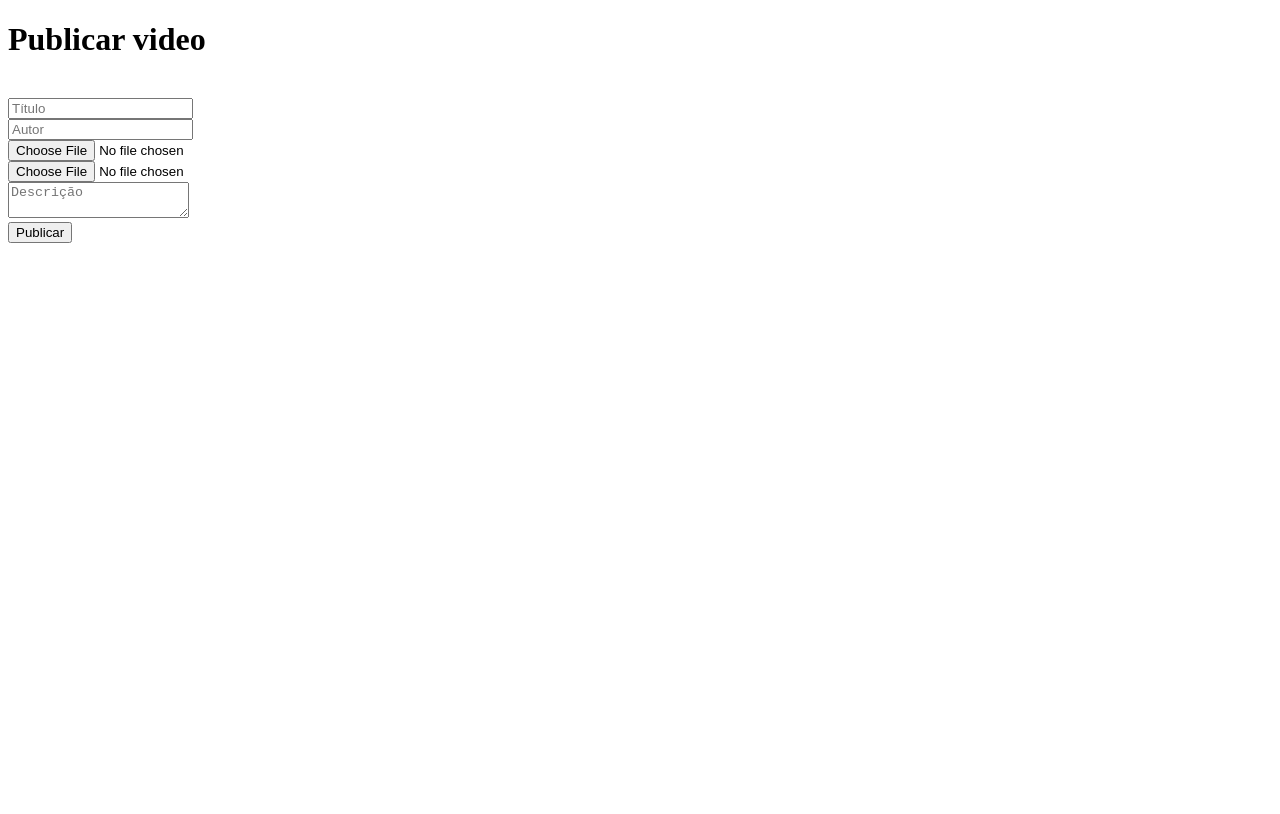
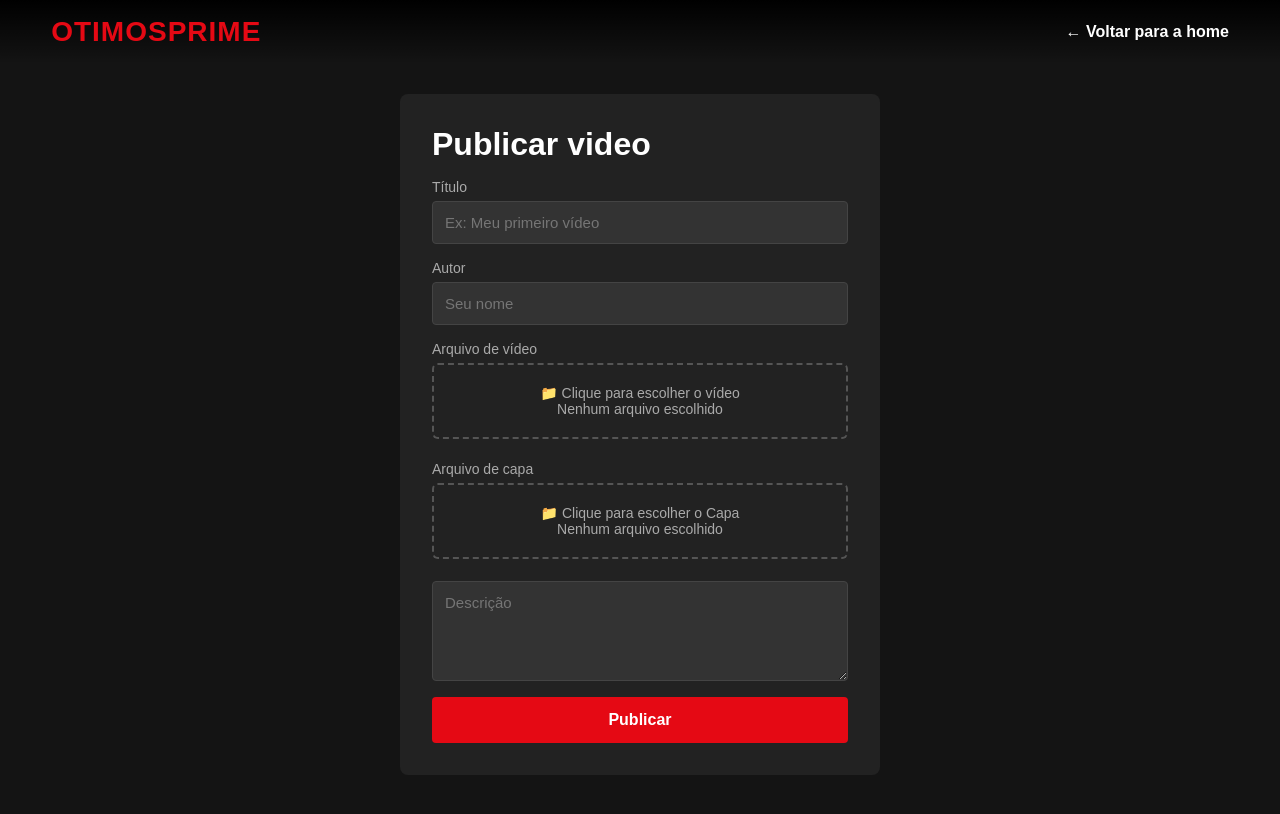
Before and after one commit to IgorPitoli007/Otimos_prime, a website: page views/insVid.html in a window 1280 px wide. Drawn offline with Linux system fonts and the light colour scheme.

Commit message:
estilizando paginas  index.htmlinsVid.html updVid.html e adicionando função para nomear arquivo baseado para correção de bugs

```diff
--- /dev/null
+++ b/css/home.css
@@ -0,0 +1,73 @@
+
+* {
+    box-sizing: border-box;
+    margin: 0;
+    padding: 0;
+}
+body {
+    background: #141414;
+    color: #fff;
+    font-family: Arial, sans-serif;
+}
+header {
+    display: flex;
+    justify-content: space-between;
+    align-items: center;
+    padding: 16px 4%;
+    background: linear-gradient(#000, transparent);
+}
+header h1 {
+    color: #e50914;
+    font-size: 28px;
+    letter-spacing: 1px;
+}
+header a {
+    background: #e50914;
+    color: #fff;
+    text-decoration: none;
+    padding: 8px 16px;
+    border-radius: 4px;
+    font-weight: bold;
+}
+h2 {
+    padding: 24px 4% 12px;
+    font-size: 20px;
+}
+#grade {
+    display: grid;
+    gap: 16px; padding: 0 4% 40px;
+    grid-template-columns: repeat(auto-fill, minmax(260px, 1fr));
+}
+.card {
+    background: #222;
+    border-radius: 6px;
+    overflow: hidden;
+    transition: transform .2s;
+}
+.card:hover {
+    transform: scale(1.04);
+}
+.card img {
+    width: 100%;
+    display: block;
+    background: #000;
+}
+.info {
+    padding: 12px;
+}
+.info h3 {
+    font-size: 16px;
+    margin-bottom: 4px;
+}
+.info small {
+    color: #aaa;
+}
+.info p {
+    margin-top: 8px;
+    font-size: 14px;
+    color: #ccc;
+}
+#vazio {
+    padding: 0 4%;
+    color: #aaa;
+}
--- /dev/null
+++ b/css/publicar.css
@@ -0,0 +1,109 @@
+* {
+    box-sizing: border-box;
+    margin: 0;
+    padding: 0;
+}
+body {
+    background: #141414;
+    color: #fff;
+    font-family: Arial, sans-serif;
+    min-height: 100vh;
+}
+header {
+    display: flex;
+    justify-content: space-between;
+    align-items: center;
+    padding: 16px 4%;
+    background: linear-gradient(#000, transparent);
+}
+header h1 {
+    color: #e50914;
+    font-size: 28px;
+    letter-spacing: 1px;
+}
+header a {
+    color: #fff;
+    text-decoration: none;
+    font-weight: bold;
+}
+header a:hover {
+    color: #e50914;
+}
+main {
+    display: flex;
+    justify-content: center;
+    padding: 30px 4% 60px;
+}
+form {
+    width: 100%;
+    max-width: 480px;
+    background: #222;
+    padding: 32px;
+    border-radius: 8px;
+    display: flex;
+    flex-direction: column;
+    gap: 16px;
+}
+form h2 {
+    font-size: 24px;
+    margin-bottom: 4px;
+}
+label {
+    font-size: 14px;
+    color: #aaa;
+    display: block;
+    margin-bottom: 6px;
+}
+input[type="text"], textarea, select {
+    width: 100%;
+    padding: 12px;
+    border: 1px solid #444;
+    border-radius: 4px;
+    background: #333;
+    color: #fff;
+    font-size: 15px;
+    font-family: inherit;
+}
+input[type="text"]:focus, textarea:focus, select:focus {
+    outline: none;
+    border-color: #e50914;
+}
+textarea {
+    resize: vertical;
+    min-height: 100px;
+}
+.arquivo {
+    border: 2px dashed #555;
+    border-radius: 6px;
+    padding: 20px;
+    text-align: center;
+    cursor: pointer;
+    color: #aaa;
+    transition: border-color .2s;
+}
+.arquivo:hover {
+    border-color: #e50914;
+    color: #fff;
+}
+.arquivo input {
+    display: none;
+}
+#nomeArquivo {
+    margin-top: 6px;
+    font-size: 14px;
+    color: #fff;
+    word-break: break-all;
+}
+button {
+    background: #e50914;
+    color: #fff;
+    border: none;
+    padding: 14px;
+    border-radius: 4px;
+    font-size: 16px;
+    font-weight: bold;
+    cursor: pointer;
+}
+button:hover {
+    background: #f6121d;
+}
--- a/views/insVid.html
+++ b/views/insVid.html
@@ -4,31 +4,66 @@
     <meta charset="UTF-8">
     <meta name="viewport" content="width=device-width, initial-scale=1.0">
     <title>Publicar video</title>
+    <link rel="stylesheet" href="/css/publicar.css">
 </head>
 <body>
-    <form action="/tratarInsVid" method="post" enctype="multipart/form-data">
-        <h1>Publicar video</h1>
-        <br>
-        <input type="text" placeholder="Título" name="titulo" required>
-        <br>
-        <input type="text" placeholder="Autor" name="autor" required>
-        <br>
-        <input type="file" accept="video/*" placeholder="escolha o video" name="video" id="video" required>
-        <br>
-        <input type="file" accept="image/*" placeholder="escolha a capa" name="capa" id="capa" required>
-        <br>
-        <textarea placeholder="Descrição" name="descricao" required></textarea>
-        <br>
-        <input type="submit" value="Publicar">
-    </form>
+    <header>
+        <h1>OTIMOSPRIME</h1>
+        <a href="/">← Voltar para a home</a>
+    </header>
+    <main>
+        <form action="/tratarInsVid" method="post" enctype="multipart/form-data">
+            <h1>Publicar video</h1>
+
+            <div>
+                <label for="titulo">Título</label>
+                <input type="text" id="titulo" name="titulo" placeholder="Ex: Meu primeiro vídeo" required>
+            </div>
+            <div>
+                <label for="autor">Autor</label>
+                <input type="text" id="autor" name="autor" placeholder="Seu nome" required>
+            </div>
+            <div>
+                <label>Arquivo de vídeo</label>
+                <label class="arquivo" for="video">
+                    📁 Clique para escolher o vídeo
+                    <div id="nomeVideo">Nenhum arquivo escolhido</div>
+                    <input type="file" accept="video/*" name="video" id="video" required>
+                </label>
+            </div>
+            <div>
+                <label>Arquivo de capa</label>
+                <label class="arquivo" for="capa">
+                    📁 Clique para escolher o Capa
+                    <div id="nomeCapa">Nenhum arquivo escolhido</div>
+                    <input type="file" accept="image/*" name="capa" id="capa" required>
+                </label>
+            </div>
+            <textarea placeholder="Descrição" name="descricao" required></textarea>
+            <button type="submit">Publicar</button>
+        </form>
+    </main>
     <script>
         let video = document.getElementById('video');
+        const nomeVideo = document.getElementById('nomeVideo');
+        let capa = document.getElementById('capa');
+        const nomeCapa = document.getElementById('nomeCapa');
         video.addEventListener('change', function() {
                 let file = this.files[0];
                 if(file &&  !file.type.startsWith('video/')){
-                    alert("Somente arquivos de video são aceitos.");
+                    alert("Somente arquivos de vídeo são aceitos.");
                     this.value = '';
                 }
+                nomeVideo.textContent = file ? file.name : 'Nenhum arquivo escolhido';
+            }
+        )
+        capa.addEventListener('change', function() {
+                let file = this.files[0];
+                if(file &&  !file.type.startsWith('image/')){
+                    alert("Somente arquivos de imagem são aceitos.");
+                    this.value = '';
+                }
+                nomeCapa.textContent = file ? file.name : 'Nenhum arquivo escolhido';
             }
         )
     </script>
```
Also changed, not shown: index.js (+20 -11 lines), views/index.html (+21 -13 lines), views/updVid.html (+53 -18 lines), 1 other file.
